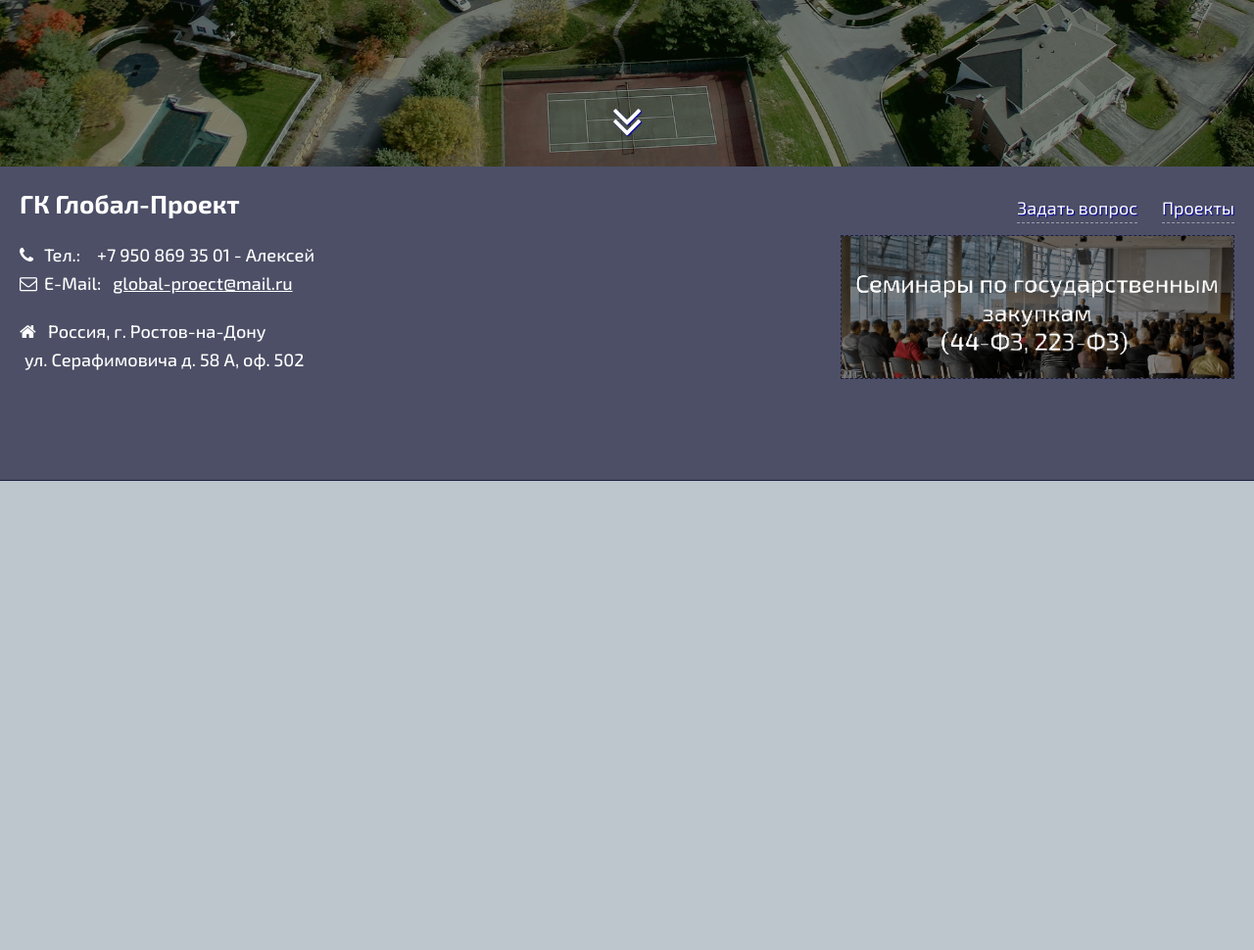
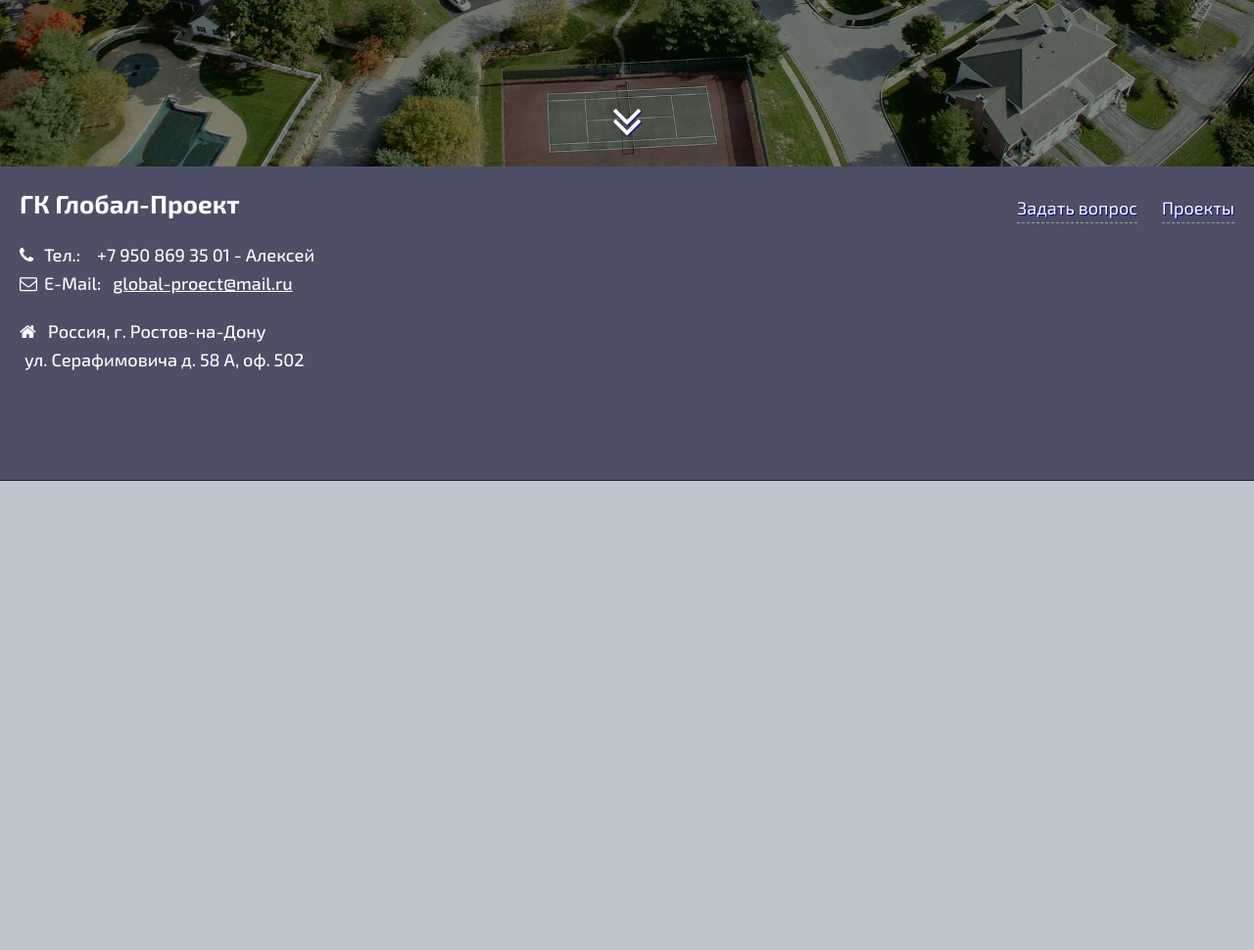
Before and after one commit to global-tender/global-project, a PHP site: page / in a window 1280 px wide. Shown: the part 2230-3200 px from the top of the page at 98% size. Run offline with PHP 8.4, Linux system fonts and the light colour scheme; some libraries are stand-ins or nearby versions.

Commit message:
remove banner related

```diff
--- a/css/style.css
+++ b/css/style.css
@@ -471,47 +471,6 @@ footer {
 }
 
 
-.banner {
-	position: absolute;
-	top: 70px;
-	right: 20px;
-}
-
-.banner img {
-	width: 100%;
-	max-width: 400px;
-}
-
-.banner a {
-	display: block;
-	border: 1px dashed rgba(2, 0, 35, 0.6);
-
-	-webkit-transition: all .3s ease;
-	-ms-transition: all .3s ease;
-	-moz-transition: all .3s ease;
-	transition: all .3s ease;
-}
-
-.banner a:hover {
-	-webkit-transform: scale(1.05, 1.05);
-	-ms-transform: scale(1.05, 1.05);
-	-moz-transform: scale(1.05, 1.05);
-	transform: scale(1.05, 1.05);
-
-	-webkit-transition: all .3s ease;
-	-ms-transition: all .3s ease;
-	-moz-transition: all .3s ease;
-	transition: all .3s ease;
-
-	border: 1px dashed #9D9CAA;
-}
-
-@media only screen and (max-width: 780px ) {
-	.banner img {
-		max-width: 200px;
-	}
-}
-
 @media only screen and (max-width: 600px) {
 
 	.contacts-text1 {
@@ -530,9 +489,6 @@ footer {
 		width: inherit;
 	}
 
-	.banner {
-		display: none;
-	}
 }
 
 @media only screen and (max-width: 520px) {
--- a/footer-slide.php
+++ b/footer-slide.php
@@ -27,10 +27,6 @@
 			</p>
 		</div>
 
-		<div class="banner">
-			<a href="http://global-tender.ru" title='Учебный центр "Глобал-Тендер"' target="_blank"><img src="/img/banners/seminars_banner-min.png" alt="banner" /></a>
-		</div>
-
 	</div>
 
 	<div id="map"></div>
```
